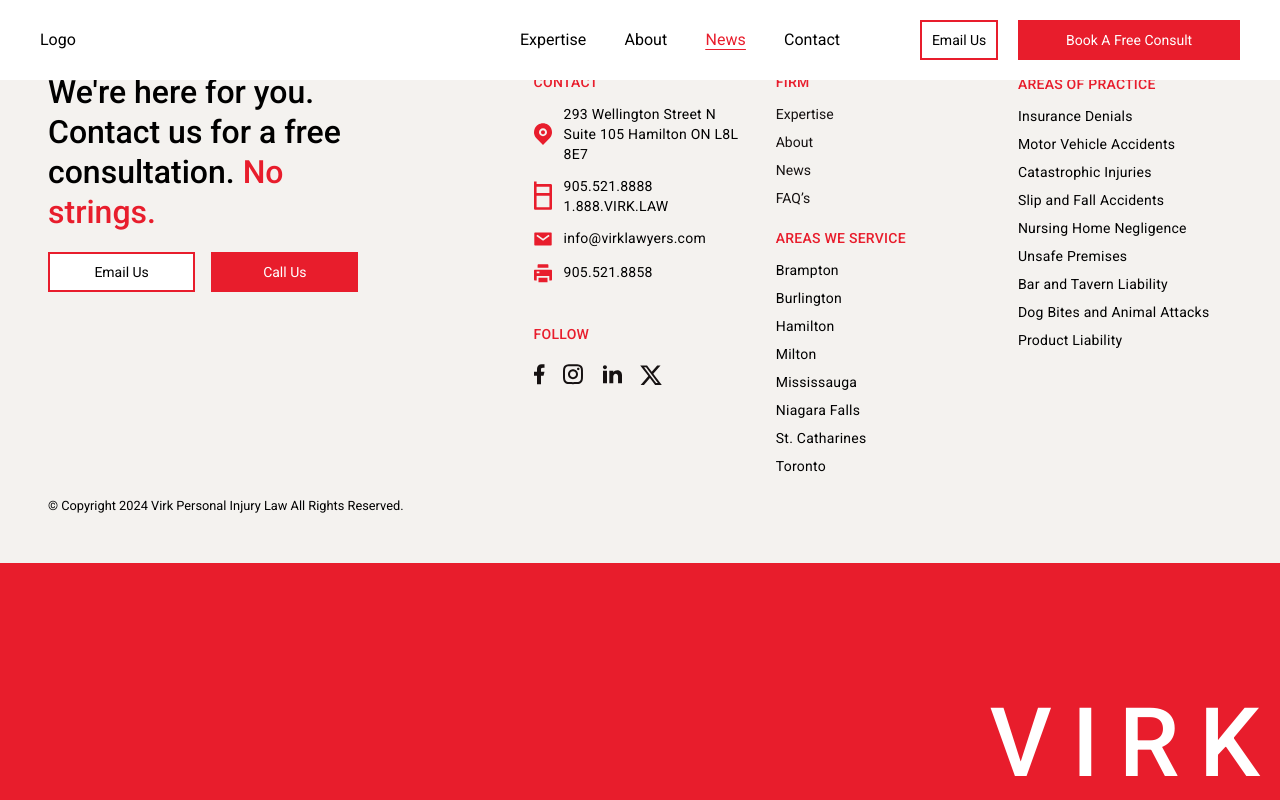
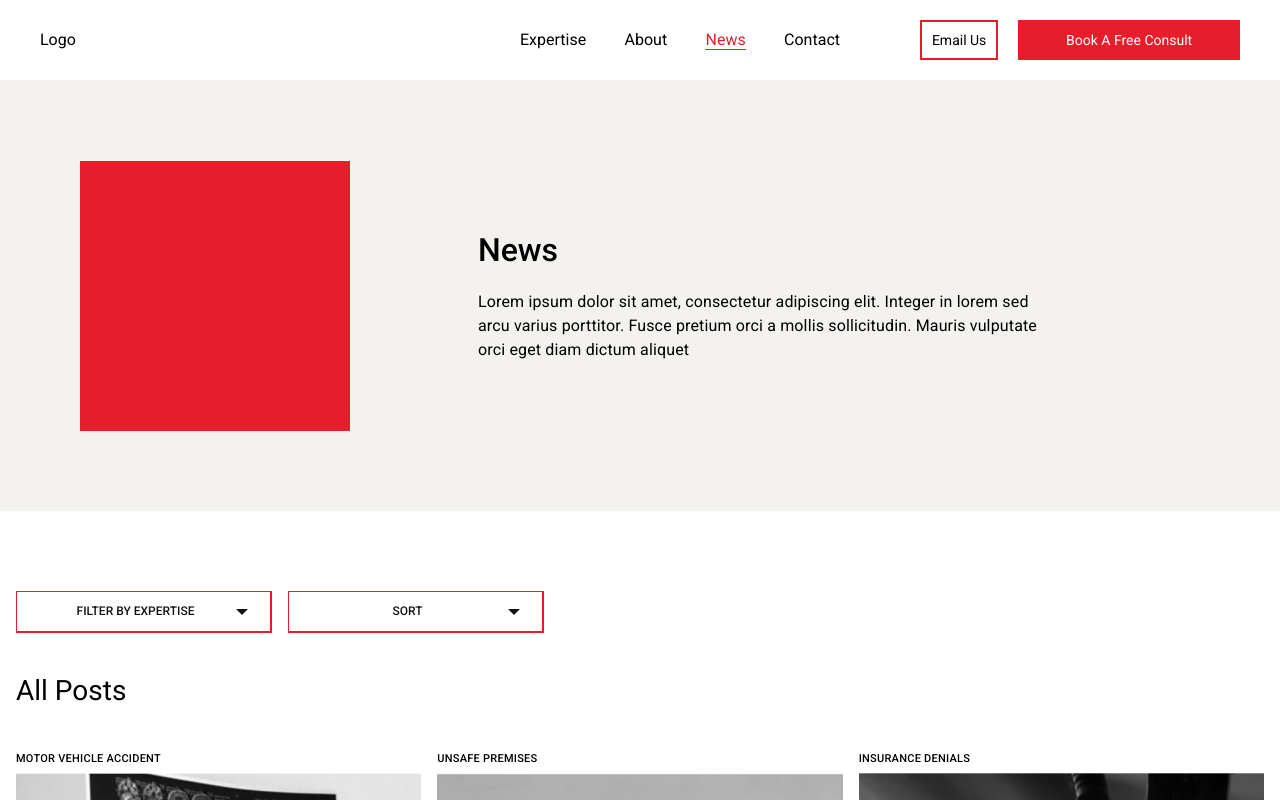
Before and after one commit to DevOluwatoyin/commercial-website, a React (Vite) app: page /news in a window 1280 px wide. Shown: the top 800 px of the page. Built offline with nearby package versions, Linux system fonts and the light colour scheme.

Commit message:
Add news page

```diff
--- /dev/null
+++ b/src/components/ContactForm.jsx
@@ -0,0 +1,20 @@
+import React from "react";
+import Select from "./Select";
+import { ButtonLg } from "./Button";
+import caret from "../assets/caret-red.svg";
+
+
+const ContactForm = () => {
+  return (
+    <form action="">
+      <Select image={caret} optionHeading="Office"  />
+      <input type="text" />
+      <input type="text" />
+      <input type="text" />
+      <textarea name="" id="" cols="30" rows="10"></textarea>
+      <ButtonLg text="Submit" />
+    </form>
+  );
+};
+
+export default ContactForm;
--- a/src/components/News.jsx
+++ b/src/components/News.jsx
@@ -18,7 +18,7 @@
         News
       </Typography>
 
-      <div className="flex flex-col items-cent gap-4 md:flex-row">
+      <div className="flex flex-col gap-4 md:flex-row">
         {newsPost.map((post, id) => (
           <SingleNews
             key={id}
--- /dev/null
+++ b/src/components/Select.jsx
@@ -0,0 +1,19 @@
+import React from "react";
+
+const Select = ({ image, optionHeading }) => {
+  return (
+    <div className="relative inline-block w-64">
+      <select className="block appearance-none w-full bg-white border border-primary-main border-r-2 border-b-2 text-xs font-medium text-center text-primary-dark py-3 px-4 pr-8 leading-tight focus:outline-none focus:border-gray-500">
+        <option hidden>{optionHeading}</option>
+        <option>Option 1</option>
+        <option>Option 2</option>
+        <option>Option 3</option>
+      </select>
+      <div className="pointer-events-none absolute inset-y-0 right-4 flex items-center px-2 text-gray-700">
+        <img src={image} alt="" />
+      </div>
+    </div>
+  );
+};
+
+export default Select;
--- a/src/pages/news.jsx
+++ b/src/pages/news.jsx
@@ -1,7 +1,78 @@
 import React from "react";
+import RedBox from "../assets/red-box.svg";
+import PageHeader from "../components/PageHeader";
+import Select from "../components/Select";
+import caret from "../assets/caret-black.svg";
+import Typography from "../components/Typography";
+import SingleNews from "../components/SingleNews";
+import { newsPost } from "../constants/partners";
+import { ButtonLg, ButtonSm } from "../components/Button";
+import NewsLetter from "../components/Newsletter";
 
 const News = () => {
-  return <div>News</div>;
+  return (
+    <section>
+      <PageHeader
+        image={RedBox}
+        heading="News"
+        summary="Lorem ipsum dolor sit amet, consectetur adipiscing elit. Integer in lorem sed arcu varius porttitor. Fusce pretium orci a mollis sollicitudin. Mauris vulputate orci eget diam dictum aliquet"
+      />
+
+      <div className="max-w-7xl mx-auto px-4 my-14 md:my-20">
+        <div className="flex items-center gap-4">
+          <Select image={caret} optionHeading="FILTER BY EXPERTISE" />
+          <Select image={caret} optionHeading="SORT" />
+        </div>
+
+        <div className="mt-10">
+          <Typography
+            color="primary-dark"
+            variant="headline-m"
+            fontWeight="regular"
+            customClassName="mb-10"
+          >
+            All Posts
+          </Typography>
+          <div className="border-b border-primary-light">
+            <div className="flex flex-col gap-4 md:flex-row">
+              {newsPost.map((post, id) => (
+                <SingleNews
+                  key={id}
+                  date={post.date}
+                  heading={post.heading}
+                  img={post.img}
+                  title={post.title}
+                />
+              ))}
+            </div>
+
+            <p className="text-right mt-14 mb-10">Pagination</p>
+          </div>
+        </div>
+
+        <div className="flex flex-col justify-between items-center pt-24 pb-10 md:flex-row">
+          <Typography customClassName="!text-[65px] px-2 !text-primary-dark text-center md:!text-[120px] !leading-[1.1]">
+            Let us
+            <Typography
+              tag="span"
+              customClassName="!text-[65px] px-2 md:!text-[120px] !leading-[1.1]"
+            >
+              {" "}
+              help
+            </Typography>{" "}
+            you.
+          </Typography>
+
+          <ButtonSm
+            text="Book a free consult"
+            customStyle="w-1/5 !uppercase font-medium"
+          />
+        </div>
+      </div>
+
+      <NewsLetter />
+    </section>
+  );
 };
 
 export default News;
```
Also changed, not shown: src/assets/caret-black.svg (added), src/assets/caret-red.svg (added).
